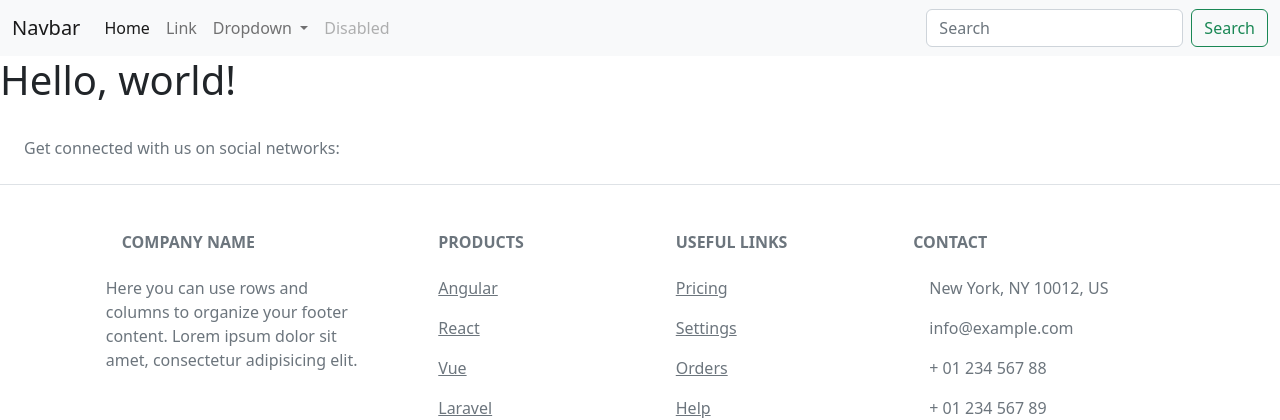
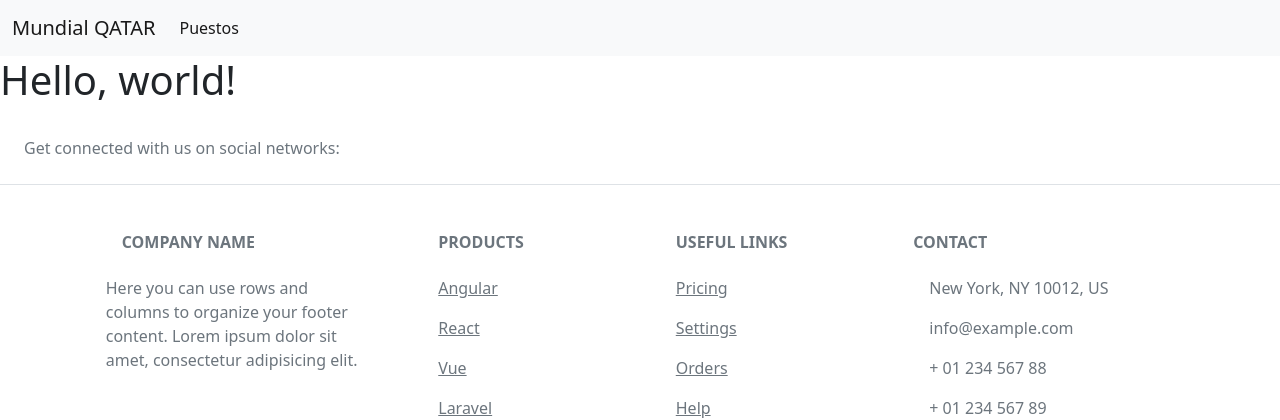
Before and after one commit to MateMar04/ONIET, a Django app: page / in a window 1280 px wide. Shown: the top 420 px of the page. Run offline with Django 4.2, Linux system fonts and the light colour scheme.

Commit message:
Navbar creation

```diff
--- a/conf/templates/header.html
+++ b/conf/templates/header.html
@@ -1,36 +1,14 @@
 <nav class="navbar navbar-expand-lg bg-light">
     <div class="container-fluid">
-      <a class="navbar-brand" href="#">Navbar</a>
+      <a class="navbar-brand" href="#">Mundial QATAR</a>
       <button class="navbar-toggler" type="button" data-bs-toggle="collapse" data-bs-target="#navbarSupportedContent" aria-controls="navbarSupportedContent" aria-expanded="false" aria-label="Toggle navigation">
         <span class="navbar-toggler-icon"></span>
       </button>
       <div class="collapse navbar-collapse" id="navbarSupportedContent">
         <ul class="navbar-nav me-auto mb-2 mb-lg-0">
           <li class="nav-item">
-            <a class="nav-link active" aria-current="page" href="#">Home</a>
+            <a class="nav-link active" aria-current="page" href="#">Puestos</a>
           </li>
-          <li class="nav-item">
-            <a class="nav-link" href="#">Link</a>
-          </li>
-          <li class="nav-item dropdown">
-            <a class="nav-link dropdown-toggle" href="#" role="button" data-bs-toggle="dropdown" aria-expanded="false">
-              Dropdown
-            </a>
-            <ul class="dropdown-menu">
-              <li><a class="dropdown-item" href="#">Action</a></li>
-              <li><a class="dropdown-item" href="#">Another action</a></li>
-              <li><hr class="dropdown-divider"></li>
-              <li><a class="dropdown-item" href="#">Something else here</a></li>
-            </ul>
-          </li>
-          <li class="nav-item">
-            <a class="nav-link disabled">Disabled</a>
-          </li>
-        </ul>
-        <form class="d-flex" role="search">
-          <input class="form-control me-2" type="search" placeholder="Search" aria-label="Search">
-          <button class="btn btn-outline-success" type="submit">Search</button>
-        </form>
       </div>
     </div>
   </nav>
```
